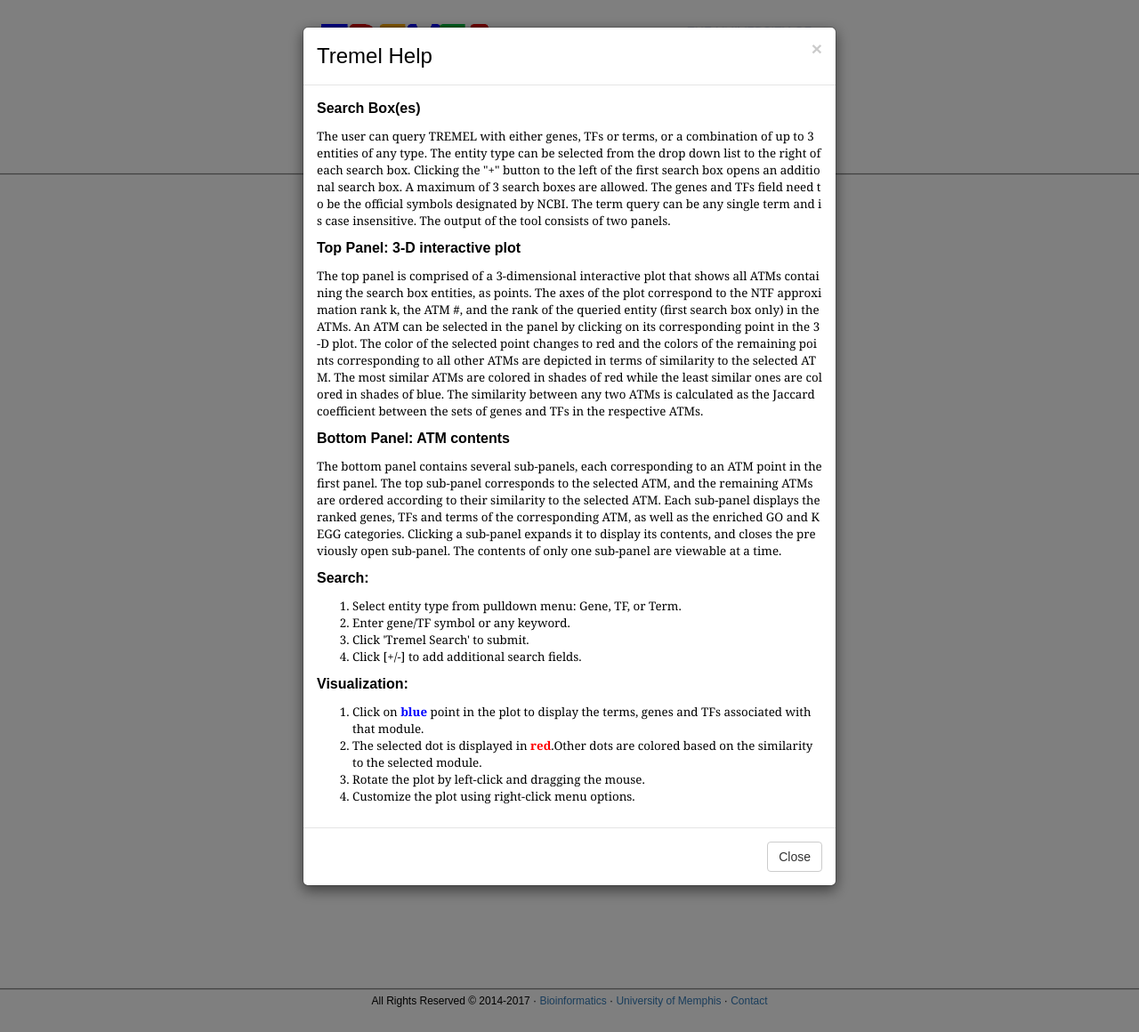
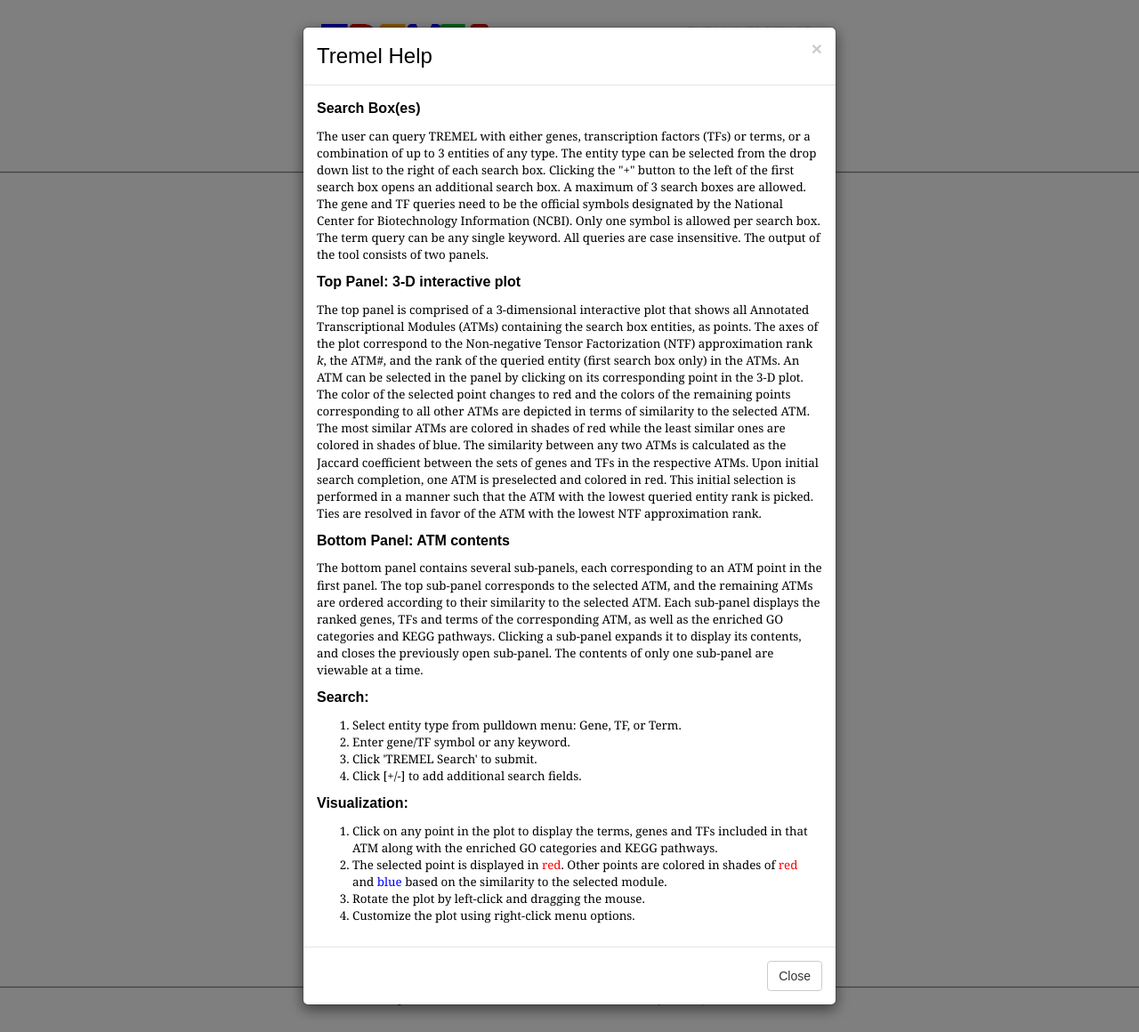
Before and after one commit to niannianli/tremel, a PHP site: page / in a window 1280 px wide, after a click on "display help information". Shown: the whole page at 89% size. Run offline with PHP 8.4, Linux system fonts and the light colour scheme; some libraries are stand-ins or nearby versions; grey boxes are pictures that could not be loaded.

Commit message:
fixed pop-up content and format & input textbox align

```diff
--- a/index.php
+++ b/index.php
@@ -113,7 +113,7 @@
 						<option value="TF">TF</option>
 						<option value="term">Term</option>
 					</select></td>
-				<td><input class="submit" type="submit" name="op" value="Tremel Search" data-toggle="tooltip" data-placement="bottom" title="Click to submit query"/></td>
+				<td><input class="submit" type="submit" name="op" value="TREMEL Search" data-toggle="tooltip" data-placement="bottom" title="Click to submit query"/></td>
 				<td id="td_help_hover"><img src="./img/question.png" width="25" height="25" data-toggle="modal" data-target="#myModal" data-toggle="tooltip" data-placement="bottom" title="display help information"/></td></tr>
 
 		<tr><td class="panel2"></td><td id="td_search_input" class="panel2">
@@ -147,16 +147,15 @@
 				</div>
 				<div class="modal-body">
 					<p style="font-family: Arial; font-weight: bold;">Search Box(es)</p>
-					<p style="font-family: Georgia; font-size: 10pt;">
-					The user can query TREMEL with either genes, TFs or terms,
-					or a combination of up to 3 entities of any type. The entity
-					type can be selected from the drop down list to the right of
-					each search box. Clicking the "+" button to the left of the
-					first search box opens an additional search box. A maximum of
-					3 search boxes are allowed. The genes and TFs field need to be
-					the official symbols designated by NCBI. The term query can be
-					any single term and is case insensitive. The output of the tool
-					consists of two panels.</p>
+					<p style="font-family: Georgia; font-size: 10pt; text-align: left; word-break: keep-all;">
+					The user can query TREMEL with either genes, transcription factors (TFs) or terms,
+					or a combination of up to 3 entities of any type. The entity type can be selected
+					from the drop down list to the right of each search box. Clicking the "+" button
+					to the left of the first search box opens an additional search box. A maximum of
+					3 search boxes are allowed. The gene and TF queries need to be the official symbols
+					designated by the National Center for Biotechnology Information (NCBI). Only one
+					symbol is allowed per search box. The term query can be any single keyword. All
+					queries are case insensitive. The output of the tool consists of two panels.</p>
 					<!--<ol style="font-family: Georgia; font-size: 10pt;">
 						<li>Select entity type from pulldown menu: Gene, TF, or Term.</li>
 						<li>Enter gene/TF  symbol or any keyword.</li>
@@ -164,19 +163,21 @@
 						<li>Click [+/-] to add additional search fields.</li>
 					</ol>-->
 					<p style="font-family: Arial; font-weight: bold;">Top Panel: 3-D interactive plot</p>
-					<p style="font-family: Georgia; font-size: 10pt;">
-					The top panel is comprised of a 3-dimensional interactive plot
-					that shows all ATMs containing the search box entities, as points.
-					The axes of the plot correspond to the NTF approximation rank k,
-					the ATM #, and the rank of the queried entity (first search box only)
-					in the ATMs. An ATM can be selected in the panel by clicking on its
-					corresponding point in the 3-D plot. The color of the selected point
-					changes to red and the colors of the remaining points corresponding
-					to all other ATMs are depicted in terms of similarity to the selected
-					ATM. The most similar ATMs are colored in shades of red while the least
-					similar ones are colored in shades of blue. The similarity between any
-					two ATMs is calculated as the Jaccard coefficient between the sets of
-					genes and TFs in the respective ATMs.</p>
+					<p style="font-family: Georgia; font-size: 10pt; text-align: left; word-break: keep-all;">
+					The top panel is comprised of a 3-dimensional interactive plot that shows all Annotated
+					Transcriptional Modules (ATMs) containing the search box entities, as points.
+					The axes of the plot correspond to the Non-negative Tensor Factorization (NTF)
+					approximation rank <i>k</i>, the ATM#, and the rank of the queried entity (first search
+					box only) in the ATMs. An ATM can be selected in the panel by clicking on its corresponding
+					point in the 3-D plot. The color of the selected point changes to red and the colors of
+					the remaining points corresponding to all other ATMs are depicted in terms of similarity
+					to the selected ATM. The most similar ATMs are colored in shades of red while the least
+					similar ones are colored in shades of blue. The similarity between any two ATMs is
+					calculated as the Jaccard coefficient between the sets of genes and TFs in the respective
+					ATMs. Upon initial search completion, one ATM is preselected and colored in red.
+					This initial selection is performed in a manner such that the ATM with the lowest
+					queried entity rank is picked. Ties are resolved in favor of the ATM with the lowest
+					NTF approximation rank. </p>
 					<!--<ol style="font-family: Georgia; font-size: 10pt;">
 						<li>Click on <span style="color:blue; font-weight: bold;">blue</span> point in the plot to display the terms, genes and TFs associated with that module.</li>
 						<li>The selected dot is displayed in <span style="color:red; font-weight: bold;">red</span>. Other dots are colored based on the similarity to the selected module.</li>
@@ -184,25 +185,24 @@
 						<li>Customize the plot using right-click menu options.</li>
 					</ol>-->
 					<p style="font-family: Arial; font-weight: bold;">Bottom Panel: ATM contents</p>
-					<p style="font-family: Georgia; font-size: 10pt;">
-					The bottom panel contains several sub-panels, each corresponding to an ATM
-					point in the first panel. The top sub-panel corresponds to the selected ATM,
-					and the remaining ATMs are ordered according to their similarity to the
-					selected ATM. Each sub-panel displays the ranked genes, TFs and terms of
-					the corresponding ATM, as well as the enriched GO and KEGG categories.
-					Clicking a sub-panel expands it to display its contents, and closes the
-					previously open sub-panel. The contents of only one sub-panel are viewable at a time.</p>
+					<p style="font-family: Georgia; font-size: 10pt; text-align: left; word-break: keep-all;">
+					The bottom panel contains several sub-panels, each corresponding to an ATM point in the first
+					panel. The top sub-panel corresponds to the selected ATM, and the remaining ATMs are ordered
+					according to their similarity to the selected ATM. Each sub-panel displays the ranked genes,
+					TFs and terms of the corresponding ATM, as well as the enriched GO categories and KEGG pathways.
+					Clicking a sub-panel expands it to display its contents, and closes the previously open sub-panel.
+					The contents of only one sub-panel are viewable at a time. </p>
 					<p style='font-family: Arial; font-weight: bold;'>Search:</p>
 					<ol style='font-family: Georgia; font-size: 10pt;'>
 					<li>Select entity type from pulldown menu: Gene, TF, or Term.</li>
-					<li>Enter gene/TF  symbol or any keyword.</li>
-					<li>Click 'Tremel Search' to submit.</li>
+					<li>Enter gene/TF symbol or any keyword.</li>
+					<li>Click 'TREMEL Search' to submit.</li>
 					<li>Click [+/-] to add additional search fields.</li>
 					</ol>
 					<p style='font-family: Arial; font-weight: bold;'>Visualization:</p>
 					<ol style='font-family: Georgia; font-size: 10pt;'>
-					<li>Click on <span style='color:blue; font-weight: bold;'>blue</span> point in the plot to display the terms, genes and TFs associated with that module.</li>
-					<li>The selected dot is displayed in <span style='color:red; font-weight: bold;'>red</span>.Other dots are colored based on the similarity to the selected module.</li>
+					<li>Click on any point in the plot to display the terms, genes and TFs included in that ATM along with the enriched GO categories and KEGG pathways.</li>
+					<li>The selected point is displayed in <span style="color:red;">red</span>. Other points are colored in shades of <span style="color:red;">red</span> and <span style="color:blue;">blue</span> based on the similarity to the selected module.</li>
 					<li>Rotate the plot by left-click and dragging the mouse.</li>
 					<li>Customize the plot using right-click menu options.</li>
 					</ol>
--- a/style.css
+++ b/style.css
@@ -127,27 +127,31 @@
 }
 
 .input_text {
-	padding: 4px 1px 3px 1px;
+	/*padding: 4px 1px 3px 1px;*/
 	text-align: left;
 	margin: auto;
-	width: 50%;
+	width: auto;
+	height: 1.65em;
 	font-family: Arial, Times;
   	font-size:12pt;
 	/*font-weight: bold;*/
 }
 select {
-	padding: 4px 15px 4px 20px;
+	/*padding: 4px 5px 4px 10px;*/
 	margin: auto;
+	/*margin-right: 0.4em;*/
 	width: auto;
+	height: 1.65em;
 	font-family: Arial, Times;
   	font-size:12pt;
 	/*font-weight: bold;*/
 }
 
 .submit {
-  padding: 3px 20px 3px 20px;
-  margin: auto;
-  height: auto;
+  /*padding: 4px 10px 3px 10px;
+  margin: auto;*/
+  margin-left: 0.3em;
+  height: 1.65em;
   font-family: Arial, Times, Courier New;
   font-size:12pt;
   /*font-weight: bold;*/
```
Also changed, not shown: query.php (+36 -36 lines).
